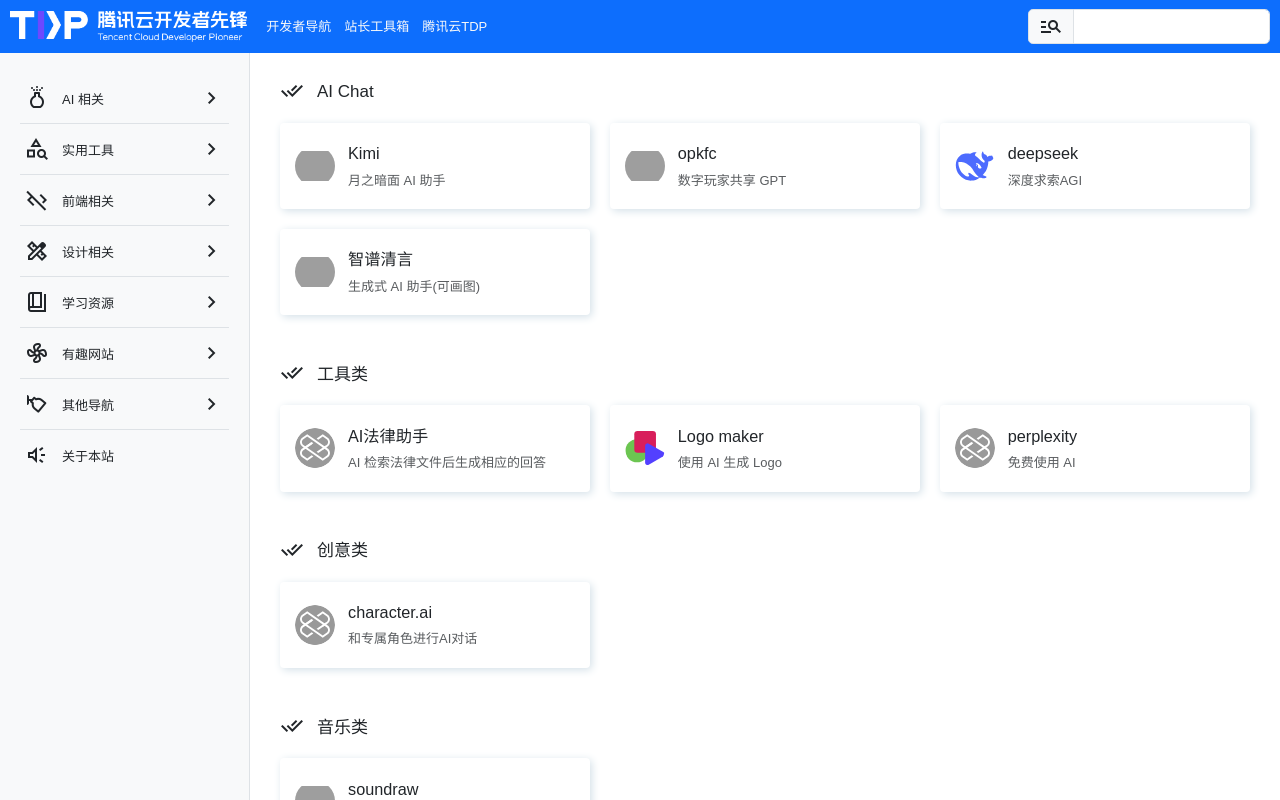
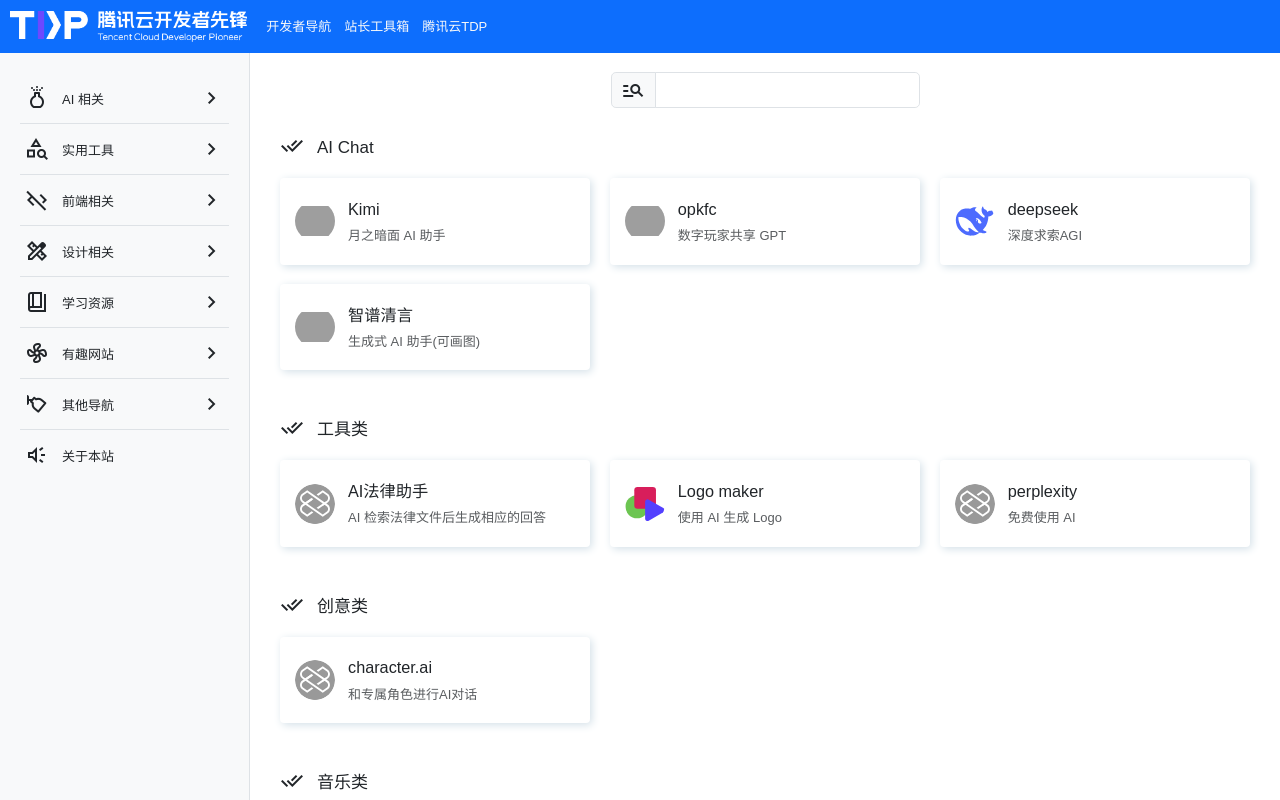
Before and after one commit to rehiy/website-nav, a Vue app: page / in a window 1280 px wide. Built offline with nearby package versions, Linux system fonts and the light colour scheme; grey boxes are pictures that could not be loaded.

Commit message:
perf: 优化搜索算法

```diff
--- a/src/app.vue
+++ b/src/app.vue
@@ -5,36 +5,37 @@
 import { getSetting, getCategories } from '@/helper/config';
 
 import Header from '@/layout/header.vue';
+import Sidebar from '@/layout/sidebar.vue';
+import Search from '@/layout/search.vue';
+import Section from '@/layout/section.vue';
+import Topics from '@/layout/topics.vue';
 import Footer from '@/layout/footer.vue';
-import Sidebar from '@/layout/sidebar.vue';
-import Section from '@/layout/section.vue';
-import About from '@/layout/about.vue';
 
-defineOptions({
-    name: 'LayoutIndex',
-});
+defineOptions({ name: 'LayoutIndex' });
 
 const setting = ref({} as ISetting);
 getSetting().then(v => setting.value = v);
 
 const categories = ref([] as ICategory[]);
-getCategories().then(v => categories.value = v);
+const originData = ref([] as ICategory[]);
+getCategories().then(v => categories.value = originData.value = v);
 </script>
 
 <template>
-    <div v-if="setting.title" class="vh-100 d-flex flex-column">
-        <Header :setting="setting" :categories="categories" />
-        <main v-if="categories.length" class="d-flex overflow-hidden">
+    <div class="vh-100 d-flex flex-column">
+        <Header :setting="setting" />
+        <main class="d-flex overflow-hidden">
             <div class="nav-sidebar scrollbar-y d-none d-md-block bg-light border-end">
                 <Sidebar :setting="setting" :categories="categories" />
             </div>
             <div class="nav-container scrollbar-y">
-                <template v-for="category in categories" :key="category.title">
-                    <template v-for="classify in category.classifies" :key="classify.title">
+                <Search v-model="categories" :data="originData" />
+                <template v-for="(category, km) in categories" :key="km">
+                    <template v-for="(classify, kn) in category.classifies" :key="kn">
                         <Section v-if="classify.websites" :classify="classify" />
                     </template>
                 </template>
-                <About :setting="setting" />
+                <Topics :setting="setting" />
                 <Footer :setting="setting" />
             </div>
         </main>
--- a/src/layout/footer.vue
+++ b/src/layout/footer.vue
@@ -1,13 +1,8 @@
 <script lang="ts" setup>
 import { ISetting } from '@/types';
 
-defineOptions({
-    name: 'LayoutAFooter',
-});
-
-defineProps<{
-    setting: ISetting
-}>();
+defineOptions({ name: 'LayoutFooter' });
+defineProps<{ setting: ISetting }>();
 
 const year = new Date().getFullYear();
 
@@ -21,7 +16,8 @@
     <footer class="d-flex bg-light p-4 pb-3">
         <div class="flex-fill text-body-secondary">
             <div class="mb-2">
-                &copy; 2021-{{ year }} <a :href="setting.copyright_url" target="_blank">{{ setting.copyright }}</a>
+                &copy; 2021-{{ year }}
+                <a :href="setting.copyright_url" target="_blank">{{ setting.copyright }}</a>
             </div>
             <div>
                 当前页面由 <a href="https://www.rehiy.com" target="_blank">若海</a> 基于 Bootstrap&Vue 构建，
--- a/src/layout/header.vue
+++ b/src/layout/header.vue
@@ -1,28 +1,8 @@
 <script lang="ts" setup>
-import { watch, ref } from 'vue';
-import { ISetting, ICategory, IWebsite } from '@/types';
+import { ISetting } from '@/types';
 
-defineOptions({
-    name: 'LayoutHeader',
-});
-
-const props = defineProps<{
-    setting: ISetting,
-    categories: ICategory[]
-}>();
-
-const websites = ref({} as IWebsite[]);
-
-const filterValue = ref('');
-watch(filterValue, (value) => {
-    websites.value = props.categories.flatMap(category =>
-        category.classifies?.flatMap(classify =>
-            classify.websites?.filter(website =>
-                (website.title + website.description).includes(value)
-            ) || []
-        ) || []
-    );
-});
+defineOptions({ name: 'LayoutHeader' });
+defineProps<{ setting: ISetting }>();
 
 const gotoTop = () => {
     const nav = document.querySelector('.nav-container');
@@ -47,26 +27,10 @@
                         </a>
                     </li>
                 </ul>
-                <form class="d-flex">
-                    <div class="input-group flex-nowrap">
-                        <span class="input-group-text">
-                            <span class="material-symbols-outlined">manage_search</span>
-                        </span>
-                        <input v-model="filterValue" type="search" class="form-control">
-                    </div>
-                </form>
+                <div class="d-flex">
+                    &nbsp;
+                </div>
             </div>
-        </div>
-        <div v-if="filterValue" class="list-group list-group-flush scrollbar-y">
-            <div v-if="!websites.length" class="m-2">
-                没有搜索到相关网站
-            </div>
-            <template v-for="item in websites" :key="item.url">
-                <a :href="item.url" target="_blank" class="list-group-item list-group-item-action">
-                    <h5 class="mb-1">{{ item.title }}</h5>
-                    <p class="mb-1 text-muted">{{ item.description }}</p>
-                </a>
-            </template>
         </div>
     </nav>
 </template>
@@ -85,16 +49,4 @@
         max-height: 44px;
     }
 }
-
-.list-group {
-    width: 320px;
-    max-height: 50vh;
-    padding: 10px;
-    position: absolute;
-    top: calc(100% + 6px);
-    right: 10px;
-    z-index: 10;
-    box-shadow: 2px 2px 8px 0px #d4e0e8;
-    background-color: var(--bs-light);
-}
 </style>
--- /dev/null
+++ b/src/layout/search.vue
@@ -0,0 +1,47 @@
+<script lang="ts" setup>
+import { watch, ref } from 'vue';
+import { ICategory } from '@/types';
+
+defineOptions({ name: 'LayoutSearch' });
+
+const model = defineModel<ICategory[]>();
+const props = defineProps<{ data: ICategory[] }>();
+
+const filter = ref('');
+watch(filter, input => {
+    input = input.toLowerCase().trim();
+    model.value = !input ? props.data : props.data.map(category => {
+        const classifies = category.classifies?.map(classify => {
+            return {
+                ...classify,
+                websites: classify.websites?.filter(v => {
+                    return (v.title + v.description).toLowerCase().includes(input);
+                }),
+            };
+        });
+        return {
+            ...category,
+            classifies: classifies?.filter(v => v.websites?.length),
+        };
+    }).filter(v => v.classifies?.length);
+});
+</script>
+
+<template>
+    <form class="mt-4">
+        <div class="input-group flex-nowrap">
+            <span class="input-group-text">
+                <span class="material-symbols-outlined">manage_search</span>
+            </span>
+            <input v-model="filter" type="search" class="form-control">
+        </div>
+    </form>
+</template>
+
+<style scoped lang="less">
+form {
+    width: 30%;
+    min-width: 300px;
+    margin: 0 auto;
+}
+</style>
--- a/src/layout/section.vue
+++ b/src/layout/section.vue
@@ -2,13 +2,8 @@
 import { IClassify } from '@/types';
 import LazyloadImage from '@/helper/lazyload.vue';
 
-defineOptions({
-    name: 'LayoutSection',
-});
-
-defineProps<{
-    classify: IClassify
-}>();
+defineOptions({ name: 'LayoutSection' });
+defineProps<{ classify: IClassify }>();
 </script>
 
 <template>
@@ -18,7 +13,7 @@
             <span class="ms-3">{{ classify.title }}</span>
         </h4>
         <div class="row row-cols-1 row-cols-sm-2 row-cols-lg-3 row-cols-xxl-4 g-4">
-            <div v-for="item in classify.websites" :key="item.url" class="col d-flex">
+            <div v-for="(item, key) in classify.websites" :key="key" class="col d-flex">
                 <div class="nav-section__item flex-fill">
                     <a :href="item.url" class="d-flex align-items-center" target="_blank">
                         <div class="nav-section__item__left">
--- a/src/layout/sidebar.vue
+++ b/src/layout/sidebar.vue
@@ -1,14 +1,8 @@
 <script lang="ts" setup>
 import { ISetting, ICategory } from '@/types';
 
-defineOptions({
-    name: 'LayoutSidebar',
-});
-
-defineProps<{
-    setting: ISetting,
-    categories: ICategory[]
-}>();
+defineOptions({ name: 'LayoutSidebar' });
+defineProps<{ setting: ISetting, categories: ICategory[] }>();
 
 const goToAnchor = (id: string) => {
     const top = document.getElementById(id)?.offsetTop || 0;
--- a/src/layout/about.vue
+++ b/src/layout/topics.vue
@@ -1,15 +1,9 @@
 <script lang="ts" setup>
 import VueMarkdown from 'vue-markdown-render';
-
 import { ISetting } from '@/types';
 
-defineOptions({
-    name: 'LayoutAbout',
-});
-
-defineProps<{
-    setting: ISetting
-}>();
+defineOptions({ name: 'LayoutTopics' });
+defineProps<{ setting: ISetting }>();
 </script>
 
 <template>
@@ -18,7 +12,7 @@
             <span class="material-symbols-outlined">brand_awareness</span>
             <span class="ms-3">关于本站</span>
         </h4>
-        <vue-markdown :source="setting.about_us" />
+        <vue-markdown :source="setting.about_us || ''" />
     </div>
 </template>
 
```
